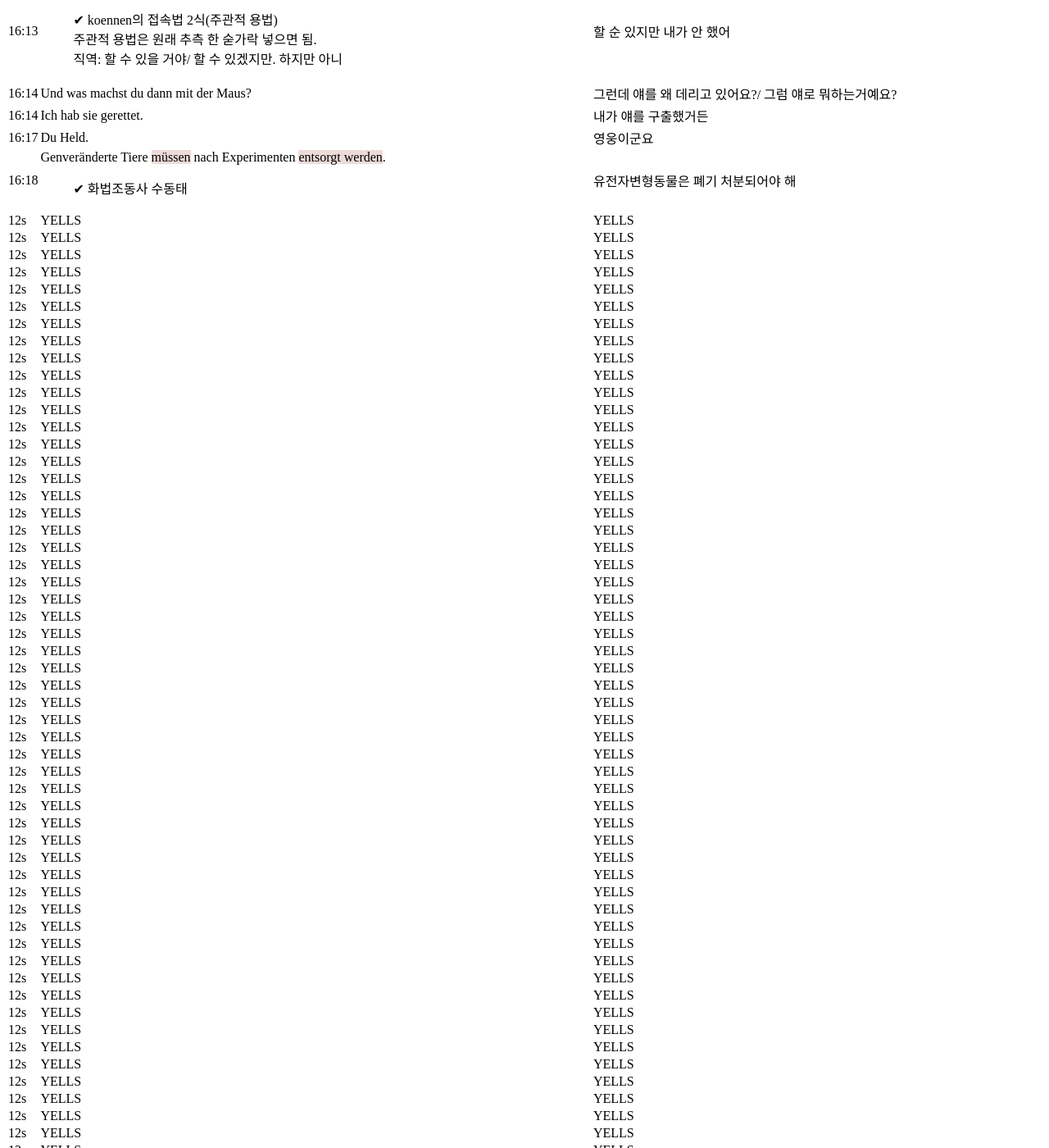
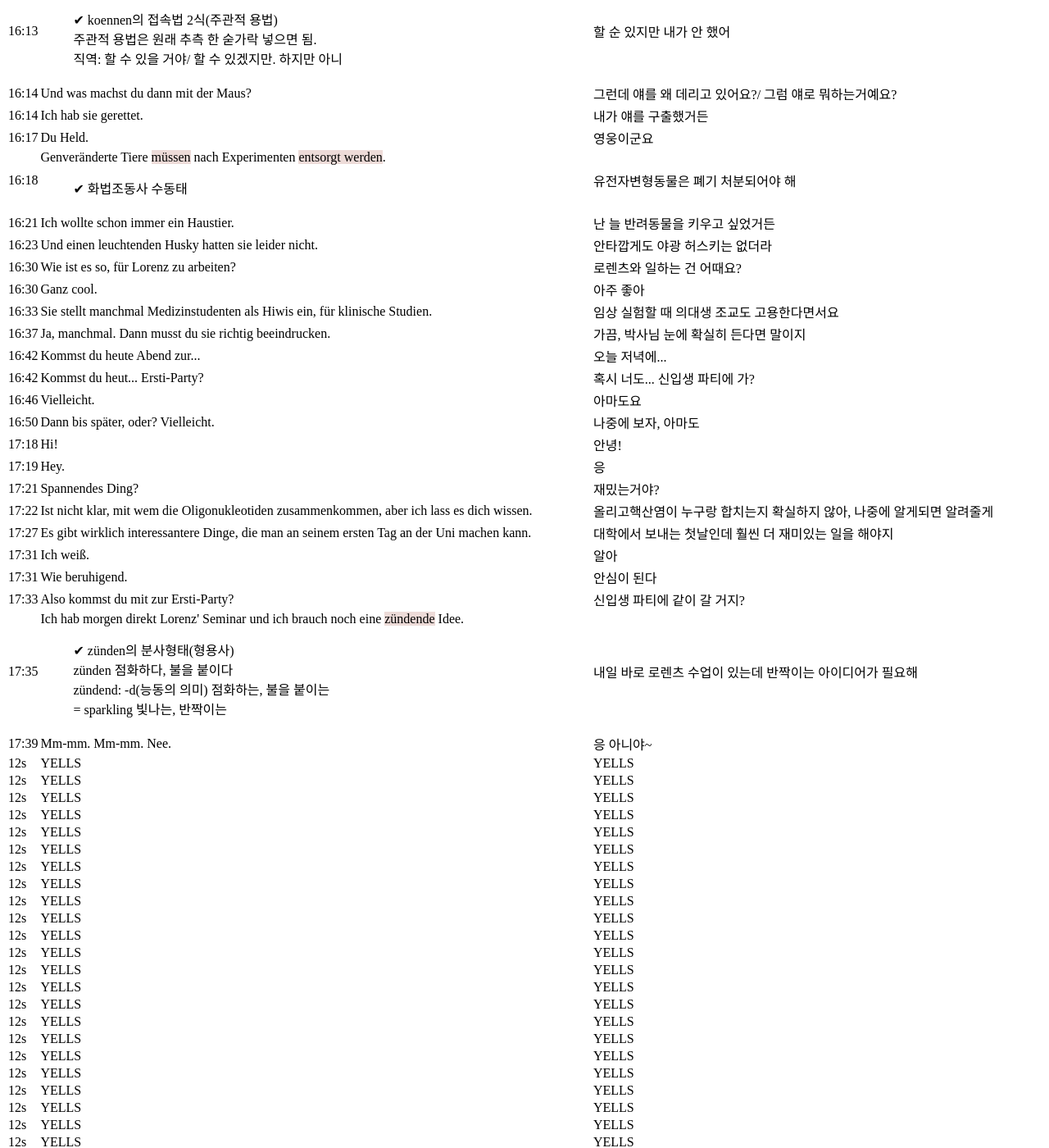
Before and after one commit to finddme/finddme.github.io, a Jekyll site: the page built from _posts/2021-01-30-Biohackers1.md, in a window 1280 px wide and 1400 px high, scrolled down 5551 px. Shown: the whole window at 82% size. Built offline with Jekyll 4.4.1, drawn with Linux system fonts in a browser that asks for light colours.

Commit message:
Update 2021-01-30-Biohackers1.md

```diff
--- a/_posts/2021-01-30-Biohackers1.md
+++ b/_posts/2021-01-30-Biohackers1.md
@@ -186,27 +186,27 @@ tag: Deutsch
        <tr><td>16:14</td><td>Und was machst du dann mit der Maus?</td><td>그런데 얘를 왜 데리고 있어요?/ 그럼 얘로 뭐하는거예요?</td></tr>
        <tr><td>16:14</td><td>Ich hab sie gerettet.</td><td>내가 얘를 구출했거든</td></tr>
        <tr><td>16:17</td><td>Du Held.</td><td>영웅이군요</td></tr>
-       <tr><td>16:18</td><td>Genveränderte Tiere <span style="background-color:#EDDBD8">müssen</span> nach Experimenten <span style="background-color:#EDDBD8">entsorgt werden</span>.<blockquote>&#10004; 화법조동사 수동태</blockquote></td><td>유전자변형동물은 폐기 처분되어야 해</td></tr>
-       <tr><td>12s</td><td>YELLS</td><td>YELLS</td></tr>
-       <tr><td>12s</td><td>YELLS</td><td>YELLS</td></tr>
-       <tr><td>12s</td><td>YELLS</td><td>YELLS</td></tr>
-       <tr><td>12s</td><td>YELLS</td><td>YELLS</td></tr>
-       <tr><td>12s</td><td>YELLS</td><td>YELLS</td></tr>
-       <tr><td>12s</td><td>YELLS</td><td>YELLS</td></tr>
-       <tr><td>12s</td><td>YELLS</td><td>YELLS</td></tr>
-       <tr><td>12s</td><td>YELLS</td><td>YELLS</td></tr>
-       <tr><td>12s</td><td>YELLS</td><td>YELLS</td></tr>
-       <tr><td>12s</td><td>YELLS</td><td>YELLS</td></tr>
-       <tr><td>12s</td><td>YELLS</td><td>YELLS</td></tr>
-       <tr><td>12s</td><td>YELLS</td><td>YELLS</td></tr>
-       <tr><td>12s</td><td>YELLS</td><td>YELLS</td></tr>
-       <tr><td>12s</td><td>YELLS</td><td>YELLS</td></tr>
-       <tr><td>12s</td><td>YELLS</td><td>YELLS</td></tr>
-       <tr><td>12s</td><td>YELLS</td><td>YELLS</td></tr>
-       <tr><td>12s</td><td>YELLS</td><td>YELLS</td></tr>
-       <tr><td>12s</td><td>YELLS</td><td>YELLS</td></tr>
-       <tr><td>12s</td><td>YELLS</td><td>YELLS</td></tr>
-       <tr><td>12s</td><td>YELLS</td><td>YELLS</td></tr>
+       <tr><td>16:18</td><td>Genveränderte Tiere <span style="background-color:#EDDBD8">müssen</span> nach Experimenten <span style="background-color:#EDDBD8">entsorgt werden</span>.<br><blockquote>&#10004; 화법조동사 수동태</blockquote></td><td>유전자변형동물은 폐기 처분되어야 해</td></tr>
+       <tr><td>16:21</td><td>Ich wollte schon immer ein Haustier.</td><td>난 늘 반려동물을 키우고 싶었거든</td></tr>
+       <tr><td>16:23</td><td>Und einen leuchtenden Husky hatten sie leider nicht.</td><td>안타깝게도 야광 허스키는 없더라</td></tr>
+       <tr><td>16:30</td><td>Wie ist es so, für Lorenz zu arbeiten?</td><td>로렌츠와 일하는 건 어때요?</td></tr>
+       <tr><td>16:30</td><td>Ganz cool.</td><td>아주 좋아</td></tr>
+       <tr><td>16:33</td><td>Sie stellt manchmal Medizinstudenten als Hiwis ein, für klinische Studien.</td><td>임상 실험할 때 의대생 조교도 고용한다면서요</td></tr>
+       <tr><td>16:37</td><td>Ja, manchmal. Dann musst du sie richtig beeindrucken.</td><td>가끔, 박사님 눈에 확실히 든다면 말이지</td></tr>
+       <tr><td>16:42</td><td>Kommst du heute Abend zur... </td><td>오늘 저녁에... </td></tr>
+       <tr><td>16:42</td><td>Kommst du heut... Ersti-Party?</td><td>혹시 너도... 신입생 파티에 가?</td></tr>
+       <tr><td>16:46</td><td>Vielleicht.</td><td>아마도요</td></tr>
+       <tr><td>16:50</td><td>Dann bis später, oder? Vielleicht.</td><td>나중에 보자, 아마도</td></tr>
+       <tr><td>17:18</td><td>Hi!</td><td>안녕!</td></tr>
+       <tr><td>17:19</td><td>Hey.</td><td>응</td></tr>
+       <tr><td>17:21</td><td>Spannendes Ding?</td><td>재밌는거야?</td></tr>
+       <tr><td>17:22</td><td>Ist nicht klar, mit wem die Oligonukleotiden zusammenkommen, aber ich lass es dich wissen.</td><td>올리고핵산염이 누구랑 합치는지 확실하지 않아, 나중에 알게되면 알려줄게</td></tr>
+       <tr><td>17:27</td><td>Es gibt wirklich interessantere Dinge, die man an seinem ersten Tag an der Uni machen kann.</td><td>대학에서 보내는 첫날인데 훨씬 더 재미있는 일을 해야지</td></tr>
+       <tr><td>17:31</td><td>Ich weiß.</td><td>알아</td></tr>
+       <tr><td>17:31</td><td>Wie beruhigend.</td><td>안심이 된다</td></tr>
+       <tr><td>17:33</td><td>Also kommst du mit zur Ersti-Party?</td><td>신입생 파티에 같이 갈 거지?</td></tr>
+       <tr><td>17:35</td><td>Ich hab morgen direkt Lorenz' Seminar und ich brauch noch eine <span style="background-color:#EDDBD8">zündende</span> Idee.<br><blockquote>&#10004; zünden의 분사형태(형용사)<br>zünden 점화하다, 불을 붙이다<br>zündend: -d(능동의 의미) 점화하는, 불을 붙이는<br> = sparkling 빛나는, 반짝이는</blockquote></td><td>내일 바로 로렌츠 수업이 있는데 반짝이는 아이디어가 필요해</td></tr>
+       <tr><td>17:39</td><td>Mm-mm. Mm-mm. Nee.</td><td>응 아니야~</td></tr>
        <tr><td>12s</td><td>YELLS</td><td>YELLS</td></tr>
        <tr><td>12s</td><td>YELLS</td><td>YELLS</td></tr>
        <tr><td>12s</td><td>YELLS</td><td>YELLS</td></tr>
```
